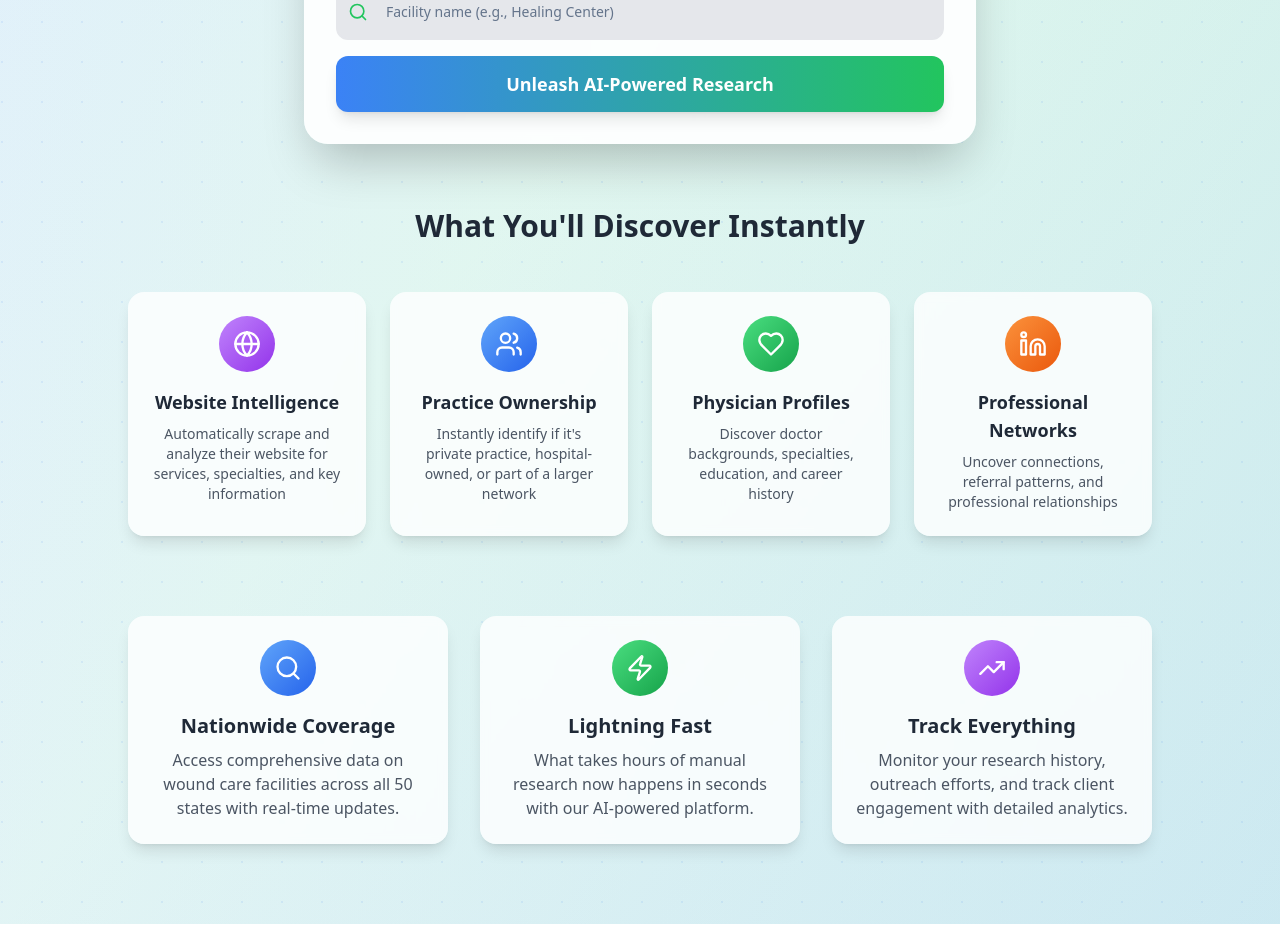
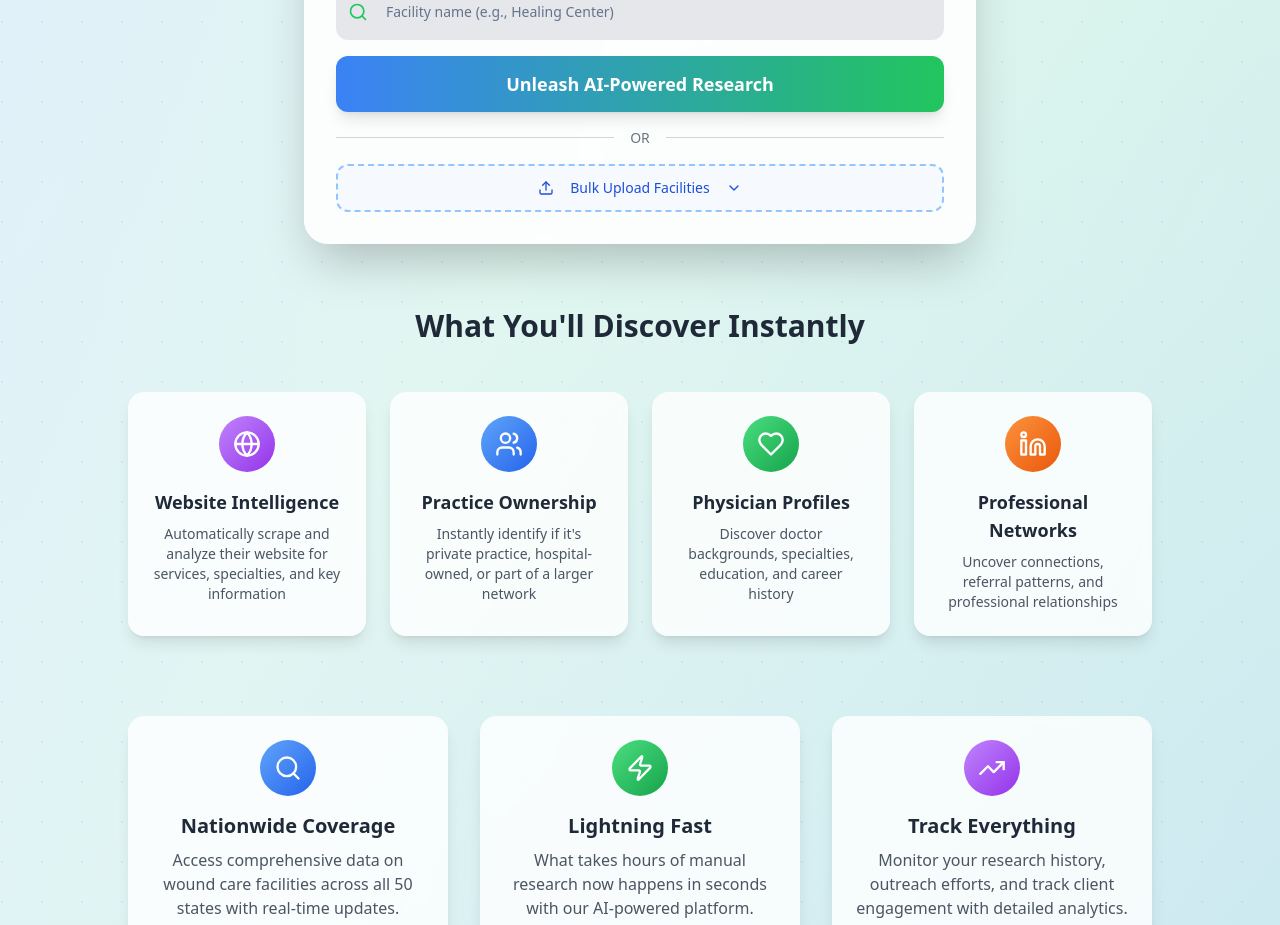
Before and after one commit to samirvp/wound-care-search, a React (Vite) app: page / in a window 1280 px wide. Shown: the part 900-1825 px from the top of the page. Built offline with nearby package versions, Linux system fonts and the light colour scheme.

Commit message:
feat: Add file upload and AI search text
Adds file upload functionality and adjusts the AI search text on the home page.

```diff
--- a/src/pages/Index.tsx
+++ b/src/pages/Index.tsx
@@ -4,12 +4,13 @@ import { useNavigate } from "react-router-dom";
 import { Button } from "@/components/ui/button";
 import { Input } from "@/components/ui/input";
 import { Card } from "@/components/ui/card";
-import { Search, MapPin, Heart, Users, TrendingUp, Clock, Zap, Target, Globe, Phone, Linkedin } from "lucide-react";
+import { Search, MapPin, Heart, Users, TrendingUp, Clock, Zap, Target, Globe, Phone, Linkedin, Upload, FileSpreadsheet, ChevronDown } from "lucide-react";
 import { toast } from "@/hooks/use-toast";
 
 const Index = () => {
   const [zipCode, setZipCode] = useState("");
   const [facilityName, setFacilityName] = useState("");
+  const [showUploadOptions, setShowUploadOptions] = useState(false);
   const navigate = useNavigate();
 
   const handleSearch = () => {
@@ -39,12 +40,24 @@ const Index = () => {
     localStorage.setItem("woundcare-searches", JSON.stringify(limitedSearches));
 
     toast({
-      title: "Search initiated!",
-      description: `Searching for wound care clinics near ${zipCode}...`
+      title: "Searching with AI Intelligence Powered by Data Maverick",
+      description: `Unleashing AI power to discover everything about ${facilityName} near ${zipCode}...`
     });
 
     // Navigate to dashboard
     navigate("/dashboard");
+  };
+
+  const handleFileUpload = (event: React.ChangeEvent<HTMLInputElement>) => {
+    const file = event.target.files?.[0];
+    if (file) {
+      toast({
+        title: "File uploaded successfully!",
+        description: `Processing ${file.name} for bulk facility search...`
+      });
+      // Here you would typically process the Excel file
+      navigate("/dashboard");
+    }
   };
 
   return (
@@ -165,6 +178,59 @@ const Index = () => {
                   >
                     Unleash AI-Powered Research
                   </Button>
+
+                  {/* Upload Section */}
+                  <div className="relative mt-6">
+                    <div className="flex items-center justify-center">
+                      <div className="flex-grow border-t border-gray-300"></div>
+                      <span className="flex-shrink mx-4 text-gray-500 text-sm font-medium">OR</span>
+                      <div className="flex-grow border-t border-gray-300"></div>
+                    </div>
+
+                    <div className="mt-4 relative">
+                      <Button
+                        variant="outline"
+                        onClick={() => setShowUploadOptions(!showUploadOptions)}
+                        className="w-full h-12 border-2 border-dashed border-blue-300 hover:border-blue-400 bg-blue-50/50 hover:bg-blue-100/50 text-blue-700 rounded-xl transition-all duration-200"
+                      >
+                        <Upload className="w-5 h-5 mr-2" />
+                        Bulk Upload Facilities
+                        <ChevronDown className={`w-4 h-4 ml-2 transition-transform duration-200 ${showUploadOptions ? 'rotate-180' : ''}`} />
+                      </Button>
+
+                      {showUploadOptions && (
+                        <div className="absolute top-full left-0 right-0 mt-2 bg-white rounded-xl shadow-lg border border-gray-200 p-4 z-10">
+                          <div className="space-y-3">
+                            <div className="text-center">
+                              <p className="text-sm text-gray-600 mb-3">Upload multiple facilities at once</p>
+                            </div>
+
+                            <label className="block">
+                              <input
+                                type="file"
+                                accept=".xlsx,.xls,.csv"
+                                onChange={handleFileUpload}
+                                className="hidden"
+                              />
+                              <div className="flex items-center justify-center p-4 border-2 border-dashed border-green-300 rounded-lg hover:border-green-400 hover:bg-green-50/50 cursor-pointer transition-all">
+                                <FileSpreadsheet className="w-5 h-5 text-green-600 mr-2" />
+                                <span className="text-green-700 font-medium">Upload Excel File</span>
+                              </div>
+                            </label>
+
+                            <div className="text-center">
+                              <p className="text-xs text-gray-500">
+                                Supported formats: .xlsx, .xls, .csv
+                              </p>
+                              <p className="text-xs text-gray-500 mt-1">
+                                Include columns: Facility Name, Zip Code
+                              </p>
+                            </div>
+                          </div>
+                        </div>
+                      )}
+                    </div>
+                  </div>
                 </div>
               </div>
             </Card>
```
